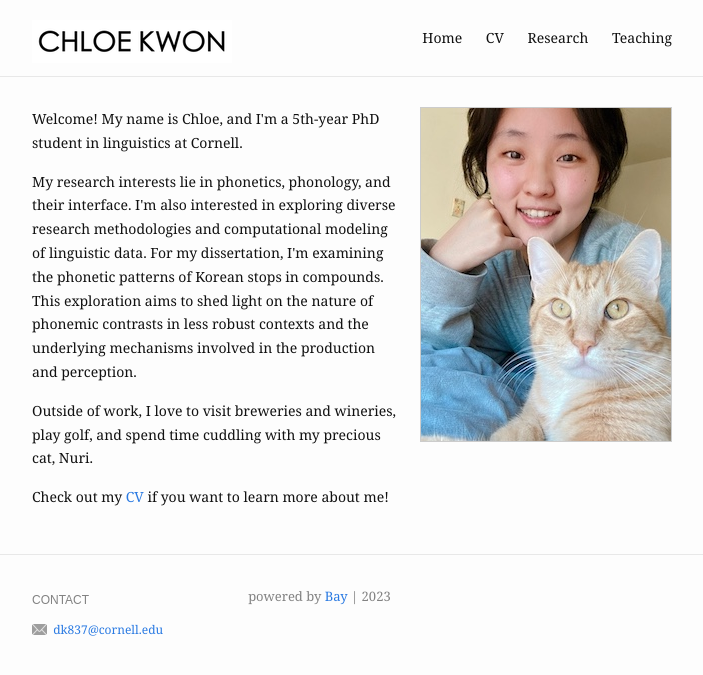
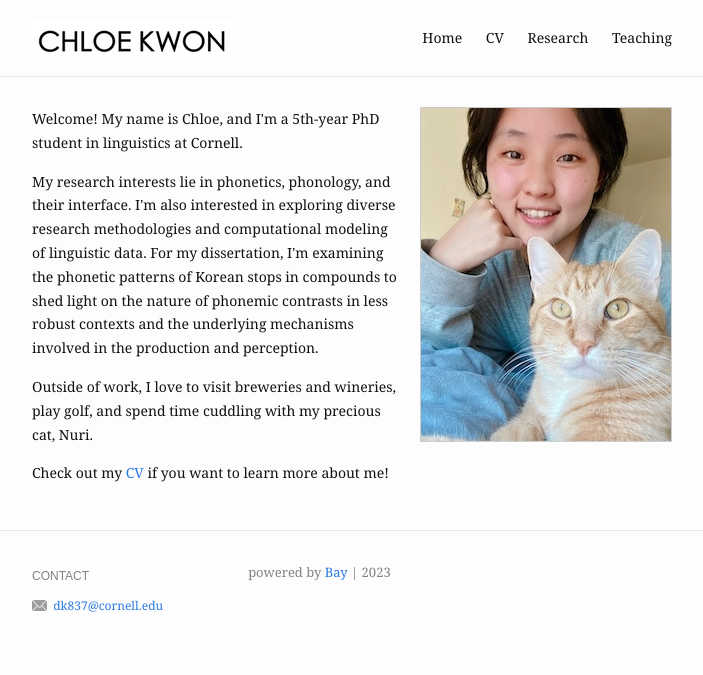
Before and after one commit to chloedkkwon/chloedkkwon.github.io, a Jekyll site: the page built from index.md, in a window 1280 px wide. Shown: the top 675 px of the page, without its empty margins (288-991 px from the left). Built offline with Jekyll 4.4.1, drawn with Linux system fonts in a browser that asks for light colours.

Commit message:
Update index.md

```diff
--- a/index.md
+++ b/index.md
@@ -10,7 +10,7 @@ profile_picture:
 </p>
 
 <p>
-    My research interests lie in phonetics, phonology, and their interface. I'm also  interested in exploring diverse research methodologies and computational modeling of linguistic data. For my dissertation, I'm examining the phonetic patterns of Korean stops in compounds. This exploration aims to shed light on the nature of phonemic contrasts in less robust contexts and the underlying mechanisms involved in the production and perception.
+    My research interests lie in phonetics, phonology, and their interface. I'm also  interested in exploring diverse research methodologies and computational modeling of linguistic data. For my dissertation, I'm examining the phonetic patterns of Korean stops in compounds to shed light on the nature of phonemic contrasts in less robust contexts and the underlying mechanisms involved in the production and perception.
 </p>
 
 <p>
```
